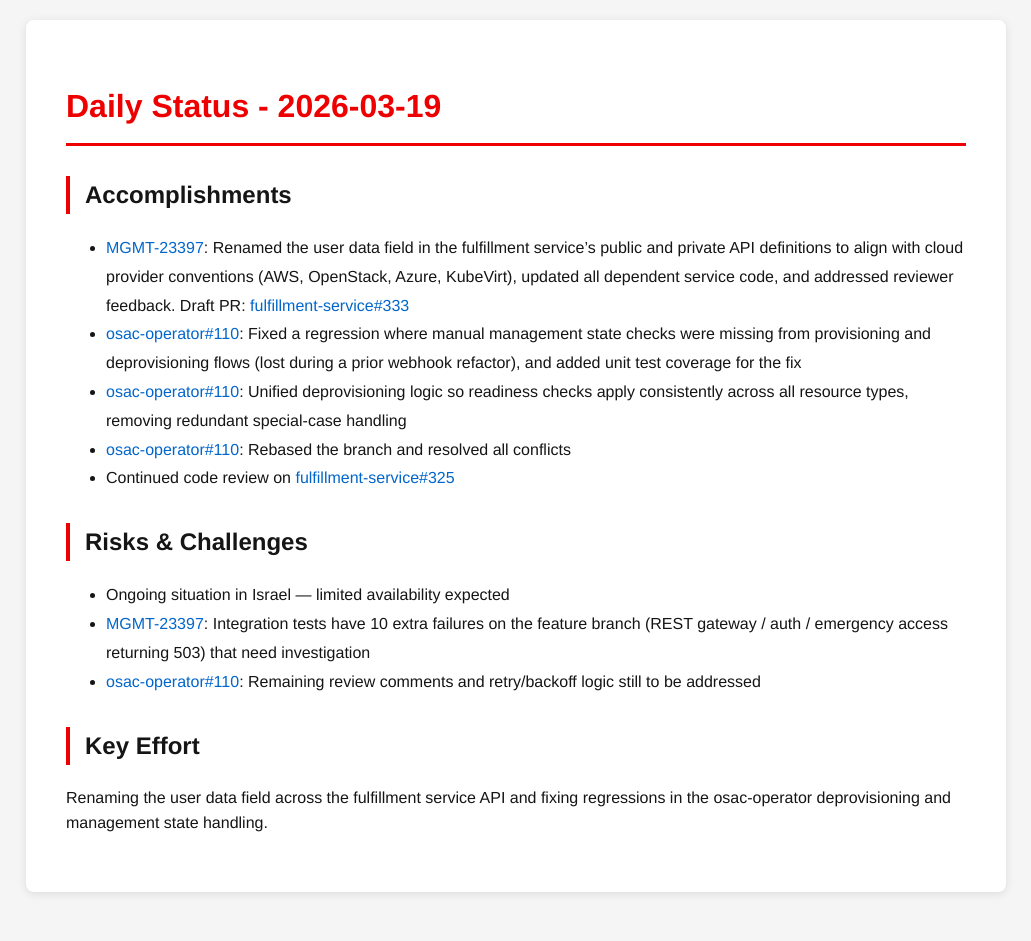
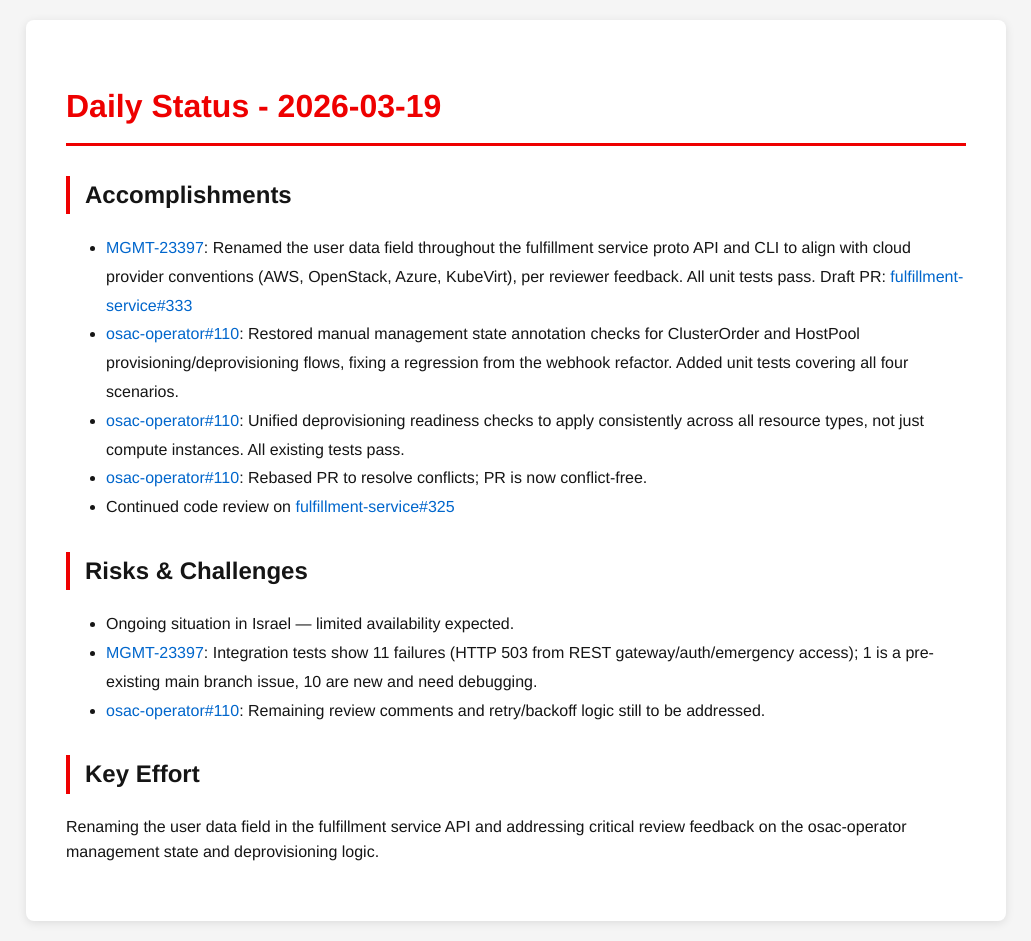
Before and after one commit to tzvatot/daily-status, a Jekyll site: the page built from 2026-03-19.md, in a window 1280 px wide. Shown: the whole page, without its empty margins (124-1155 px from the left). Built offline with Jekyll 4.4.1, drawn with Linux system fonts in a browser that asks for light colours; before the commit the page ends 912 px from its top, so only the background shows below that.

Commit message:
Daily status update - 2026-03-19

```diff
--- a/2026-03-19.md
+++ b/2026-03-19.md
@@ -7,16 +7,16 @@
 # Daily Status - 2026-03-19
 
 ## Accomplishments
-- [MGMT-23397](https://issues.redhat.com/browse/MGMT-23397): Renamed the user data field in the fulfillment service's public and private API definitions to align with cloud provider conventions (AWS, OpenStack, Azure, KubeVirt), updated all dependent service code, and addressed reviewer feedback. Draft PR: [fulfillment-service#333](https://github.com/osac-project/fulfillment-service/pull/333)
-- [osac-operator#110](https://github.com/osac-project/osac-operator/pull/110): Fixed a regression where manual management state checks were missing from provisioning and deprovisioning flows (lost during a prior webhook refactor), and added unit test coverage for the fix
-- [osac-operator#110](https://github.com/osac-project/osac-operator/pull/110): Unified deprovisioning logic so readiness checks apply consistently across all resource types, removing redundant special-case handling
-- [osac-operator#110](https://github.com/osac-project/osac-operator/pull/110): Rebased the branch and resolved all conflicts
+- [MGMT-23397](https://issues.redhat.com/browse/MGMT-23397): Renamed the user data field throughout the fulfillment service proto API and CLI to align with cloud provider conventions (AWS, OpenStack, Azure, KubeVirt), per reviewer feedback. All unit tests pass. Draft PR: [fulfillment-service#333](https://github.com/osac-project/fulfillment-service/pull/333)
+- [osac-operator#110](https://github.com/osac-project/osac-operator/pull/110): Restored manual management state annotation checks for ClusterOrder and HostPool provisioning/deprovisioning flows, fixing a regression from the webhook refactor. Added unit tests covering all four scenarios.
+- [osac-operator#110](https://github.com/osac-project/osac-operator/pull/110): Unified deprovisioning readiness checks to apply consistently across all resource types, not just compute instances. All existing tests pass.
+- [osac-operator#110](https://github.com/osac-project/osac-operator/pull/110): Rebased PR to resolve conflicts; PR is now conflict-free.
 - Continued code review on [fulfillment-service#325](https://github.com/osac-project/fulfillment-service/pull/325)
 
 ## Risks & Challenges
-- Ongoing situation in Israel — limited availability expected
-- [MGMT-23397](https://issues.redhat.com/browse/MGMT-23397): Integration tests have 10 extra failures on the feature branch (REST gateway / auth / emergency access returning 503) that need investigation
-- [osac-operator#110](https://github.com/osac-project/osac-operator/pull/110): Remaining review comments and retry/backoff logic still to be addressed
+- Ongoing situation in Israel — limited availability expected.
+- [MGMT-23397](https://issues.redhat.com/browse/MGMT-23397): Integration tests show 11 failures (HTTP 503 from REST gateway/auth/emergency access); 1 is a pre-existing main branch issue, 10 are new and need debugging.
+- [osac-operator#110](https://github.com/osac-project/osac-operator/pull/110): Remaining review comments and retry/backoff logic still to be addressed.
 
 ## Key Effort
-Renaming the user data field across the fulfillment service API and fixing regressions in the osac-operator deprovisioning and management state handling.
+Renaming the user data field in the fulfillment service API and addressing critical review feedback on the osac-operator management state and deprovisioning logic.
```
